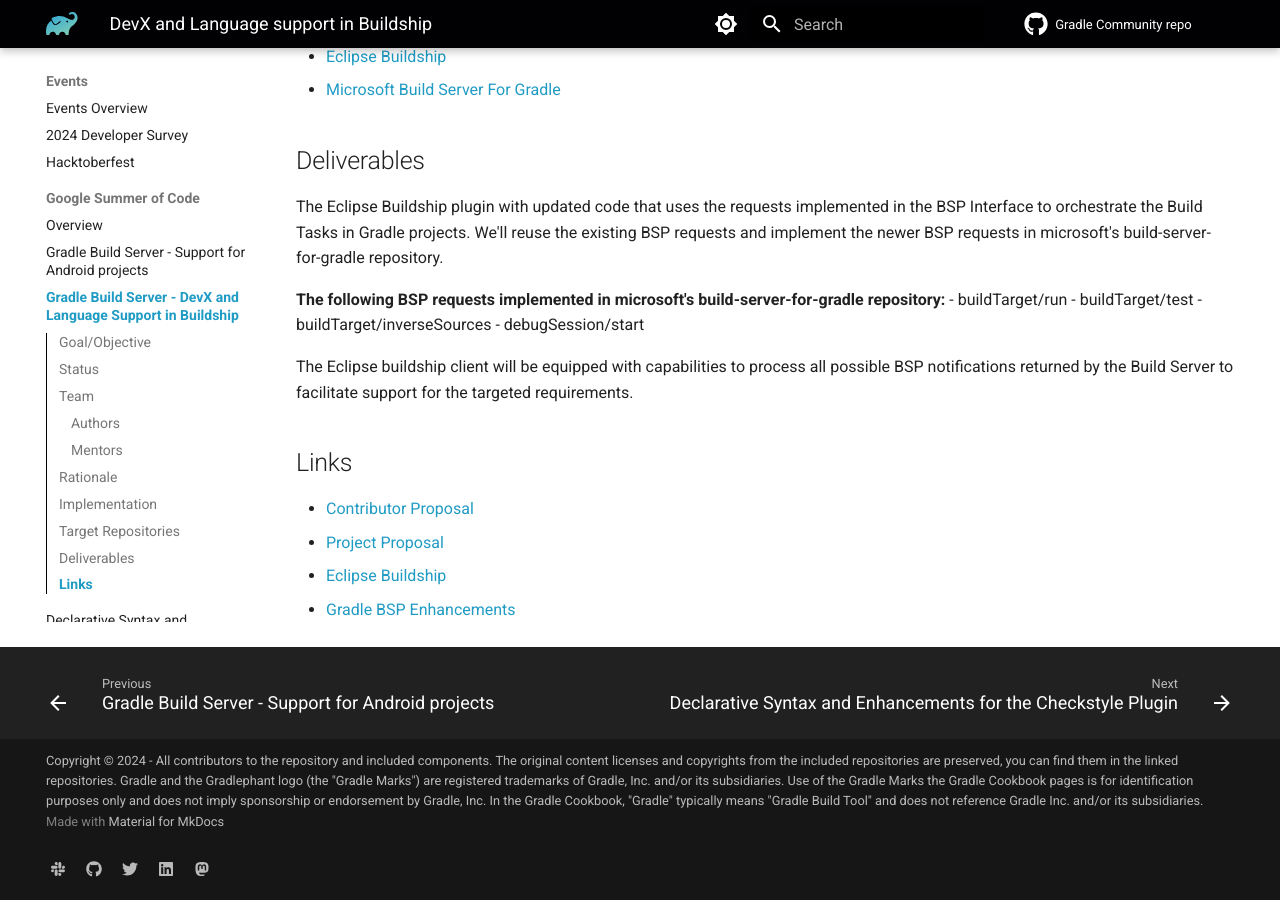
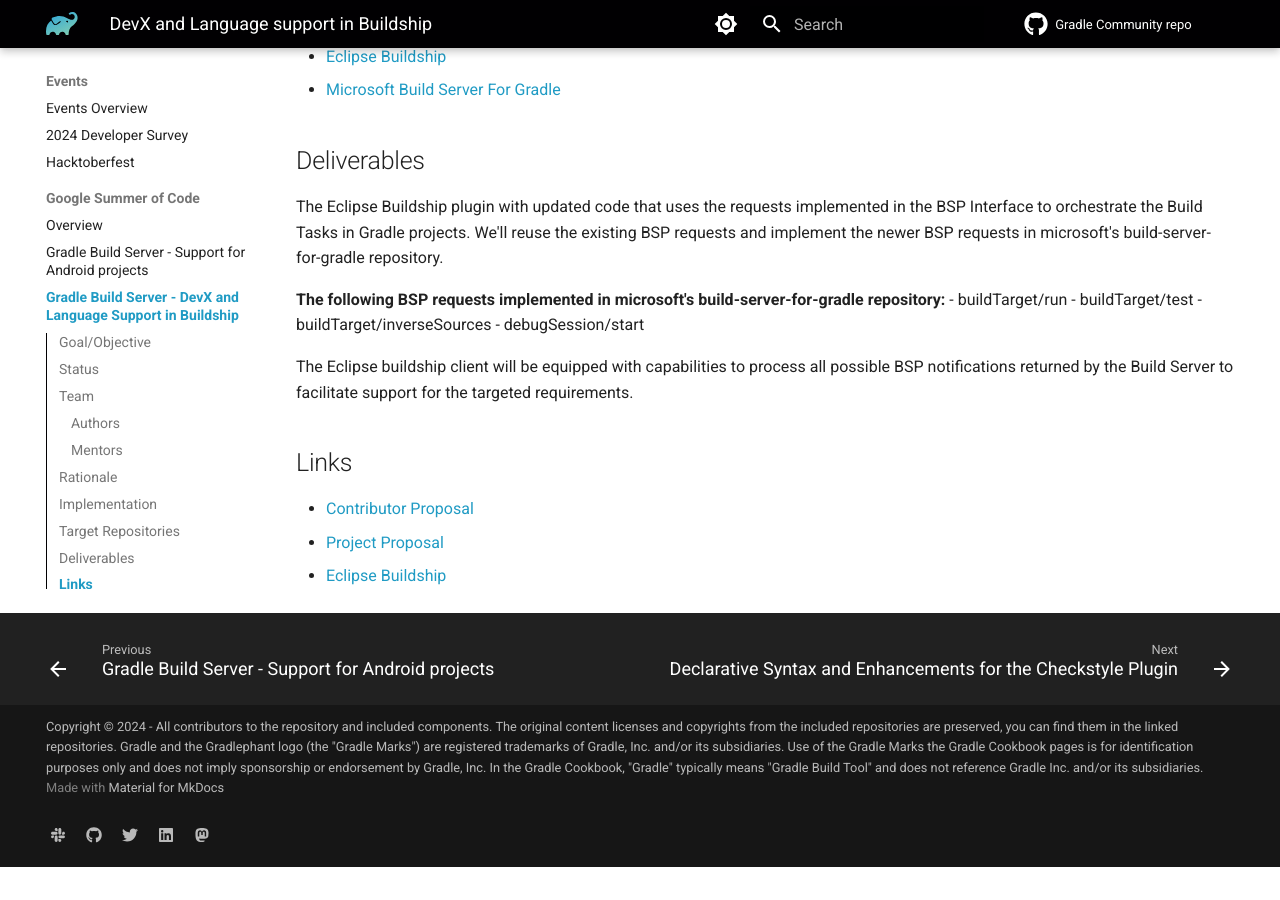
Before and after one commit to gradle/community, an MkDocs documentation site: the page built from docs/events/gsoc/2024/gradle-build-server-devx.md, in a window 1280 px wide and 900 px high, scrolled down 1552 px. Built offline with MkDocs 1.6.1 and Material for MkDocs 9.7.7, drawn with Linux system fonts in a browser that asks for light colours; plug-ins that fetch from the network failed and are left out; comment, search, counter and statistics services are not loaded; after the commit the page ends 2419 px from its top, so only the background shows below that.

Commit message:
Refactored Sidhaarth's GSoC project page.
Changes:
- Added page description.
- Fixed placeholder links.

```diff
--- a/docs/events/gsoc/2024/gradle-build-server-devx.md
+++ b/docs/events/gsoc/2024/gradle-build-server-devx.md
@@ -60,5 +61,4 @@ The Eclipse buildship client will be equipped with capabilities to process all p
 ## Links
 - [Contributor Proposal](https://docs.google.com/document/d/1ptbZvt8_dW0bgUAZfh7m-Oo3RtC4XTiY9frIrf2_OBQ/edit?usp=sharing)
 - [Project Proposal](https://gitlab.eclipse.org/eclipsefdn/emo-team/gsoc-at-the-ef/-/issues/5)
-- [Eclipse Buildship](Placeholder)
-- [Gradle BSP Enhancements](Placeholder)
+- [Eclipse Buildship](https://projects.eclipse.org/projects/tools.buildship)
```
Also changed, not shown: other parts of docs/events/gsoc/2024/gradle-build-server-devx.md (+2 -1 lines).
